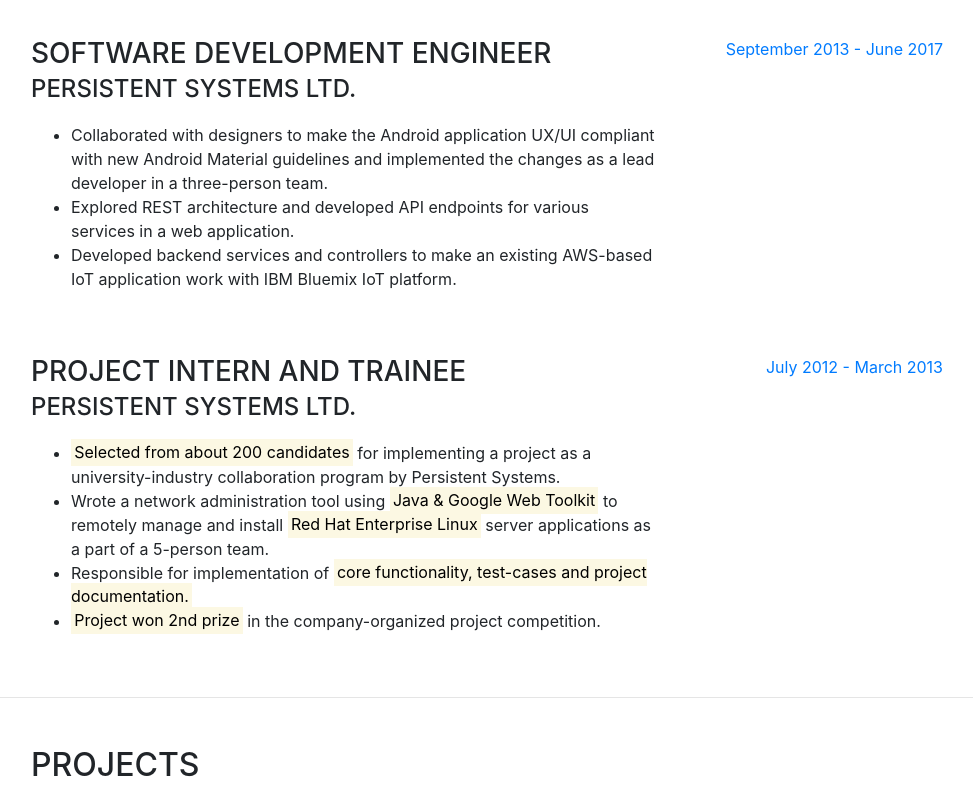
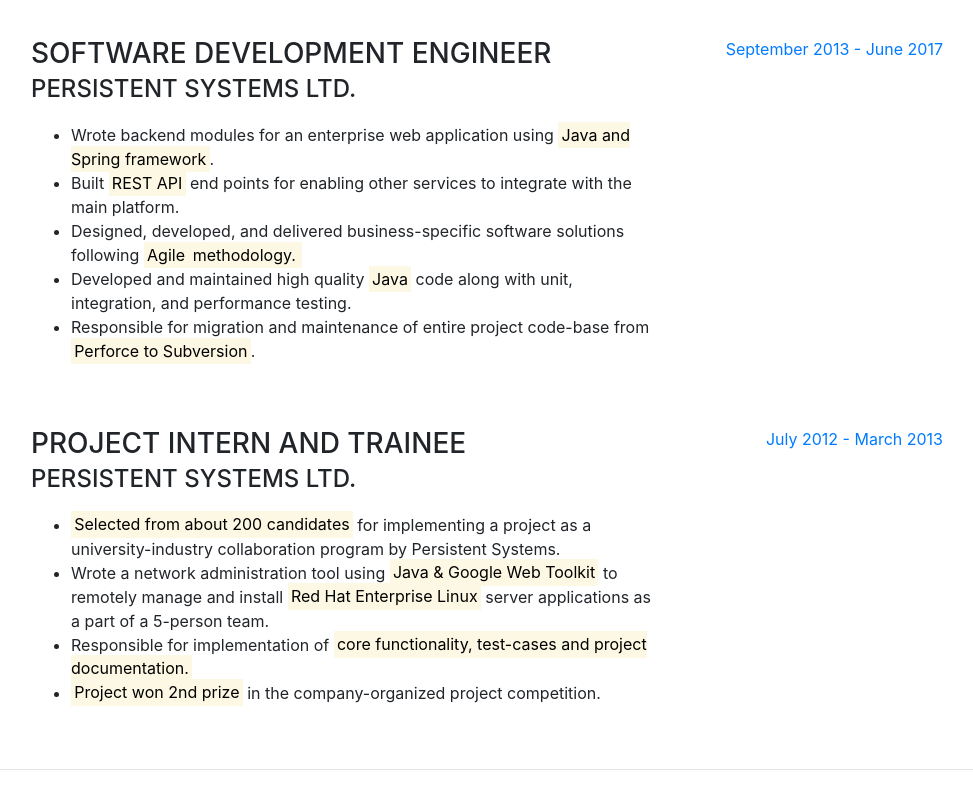
Before and after one commit to saurabhmithe/saurabhmithe.github.io, a website with bundled scripts: page index.html in a window 1280 px wide. Shown: the part 2780-3580 px from the top of the page, without its empty margins (289-1262 px from the left). Built offline with nearby package versions, Linux system fonts and the light colour scheme; a web font is replaced by a local one.

Commit message:
marking in experience section

```diff
--- a/index.html
+++ b/index.html
@@ -229,9 +229,11 @@
               <div class="subheading mb-3">Persistent Systems Ltd.</div>
               <p>
                 <ul>
-                  <li>Collaborated with designers to make the Android application UX/UI compliant with new Android Material guidelines and implemented the changes as a lead developer in a three-person team.</li>
-                  <li>Explored REST architecture and developed API endpoints for various services in a web application.</li>
-                  <li>Developed backend services and controllers to make an existing AWS-based IoT application work with IBM Bluemix IoT platform.</li>
+                  <li>Wrote backend modules for an enterprise web application using <mark>Java and Spring framework</mark>.</li>
+                  <li>Built <mark>REST API</mark> end points for enabling other services to integrate with the main platform.</li>
+                  <li>Designed, developed, and delivered business-specific software solutions following <mark>Agile<mark> methodology.</li>
+                  <li>Developed and maintained high quality <mark>Java</mark> code along with unit, integration, and performance testing.</li>
+                  <li>Responsible for migration and maintenance of entire project code-base from <mark>Perforce to Subversion</mark>.</li>
                 </ul>
               </p>
             </div>
@@ -354,12 +356,12 @@
 
                 <div class="accordion-group card">
                   <div class="accordion-heading card-header">
-                    <a style="font-size: 1.2rem;"class="accordion-toggle" data-toggle="collapse" href="#collapseThree">
+                    <a style="font-size: 1.2rem;"class="accordion-toggle" data-toggle="collapse" href="#collapseFour">
                       Implementation & Analysis of Personalized Page Rank Algorithm
                     </a>
                     <p>Python, Networkx</p>
                   </div>
-                  <div id="collapseThree" class="accordion-body collapse in show">
+                  <div id="collapseFour" class="accordion-body collapse in show">
                     <div class="accordion-inner">
                       <div class="row">
                         <div class="column">
```
